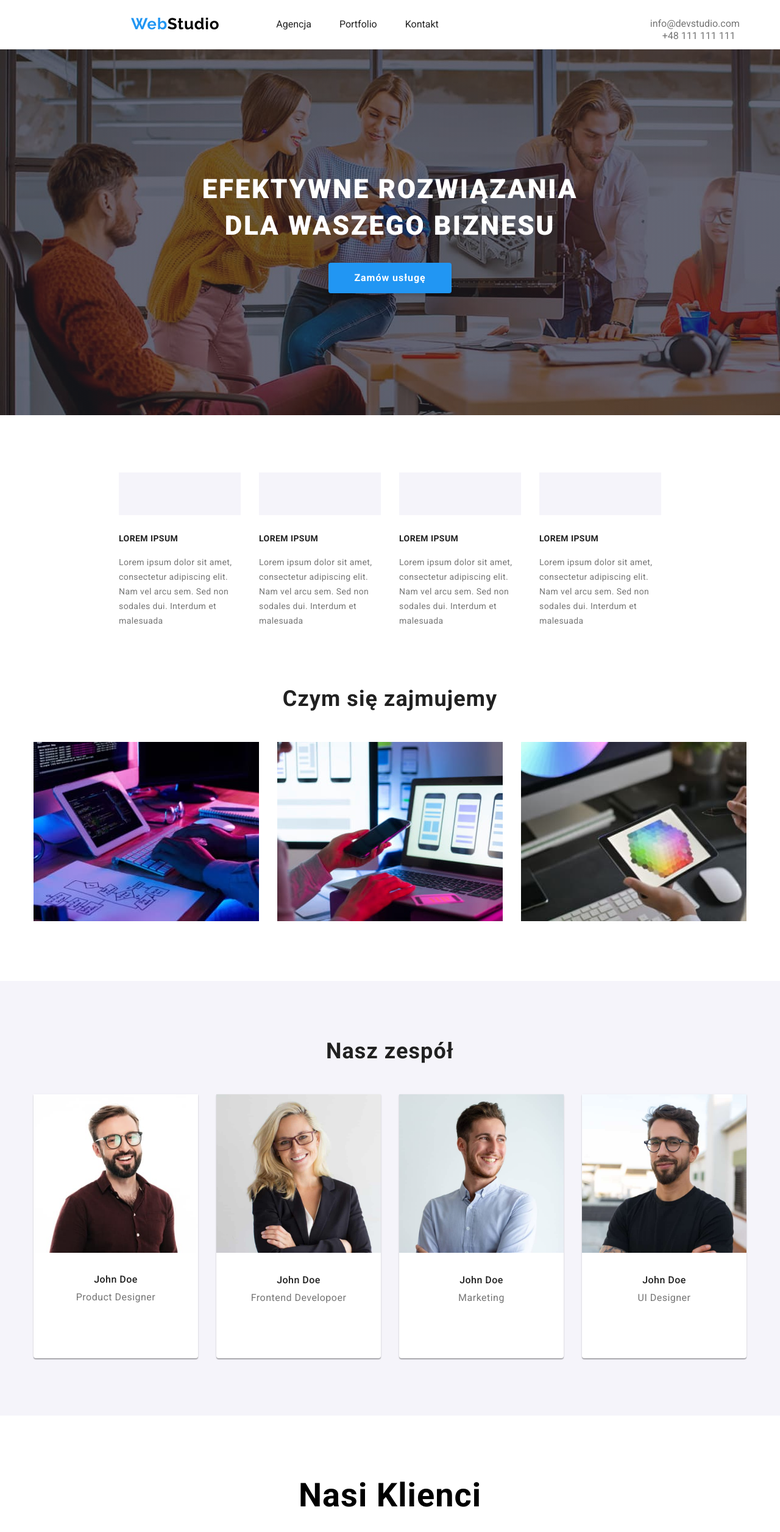
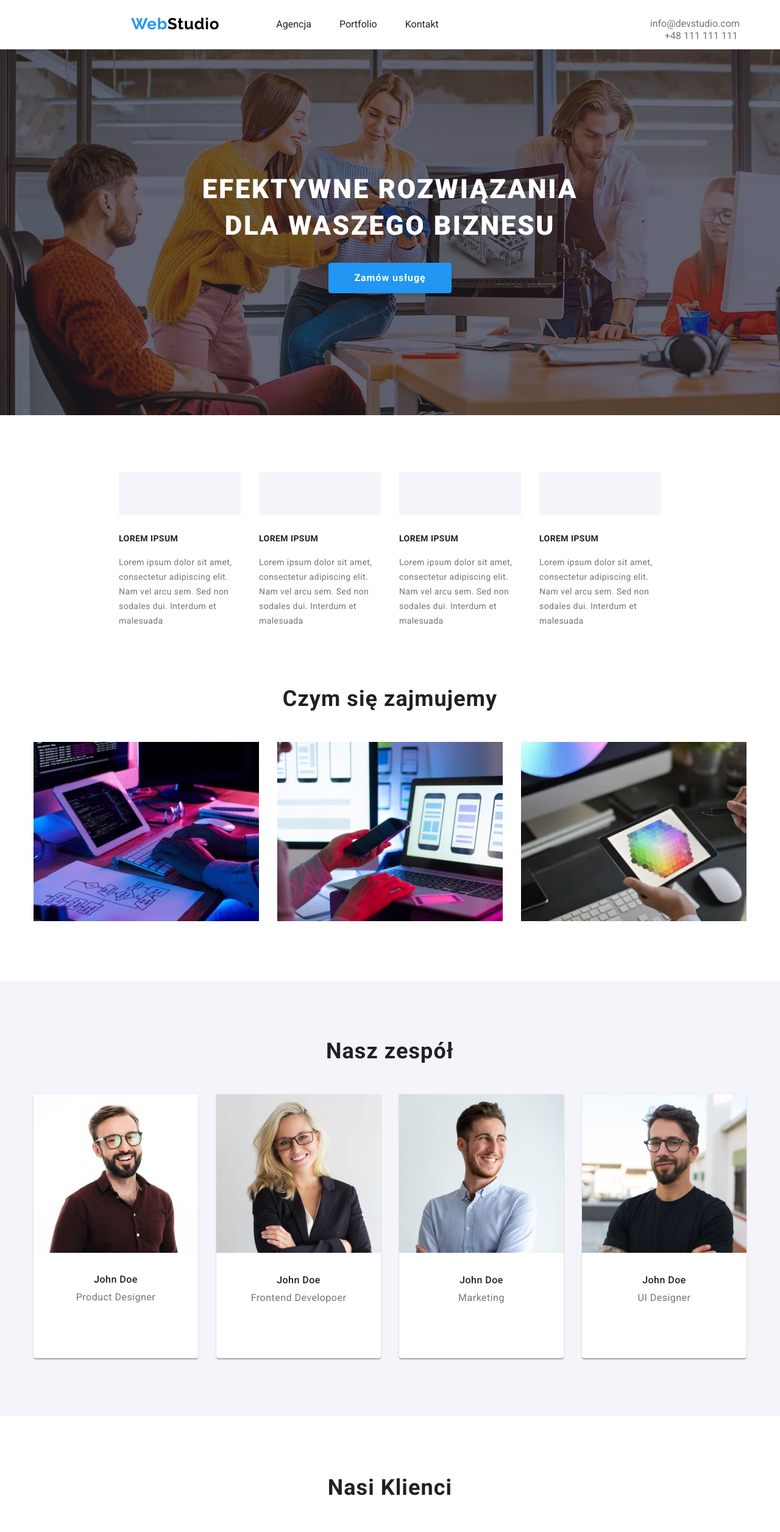
Before and after one commit to sind83/goit-markup-hw-04, a plain HTML site: page index.html in a window 1280 px wide. Shown: the top 2513 px of the page at 61% size. Drawn offline with nearby package versions, Linux system fonts and the light colour scheme.

Commit message:
Poprawa wielkości czcionki
Popriono umiejscowienie klasy our-clients-title

```diff
--- a/index.html
+++ b/index.html
@@ -38,17 +38,19 @@
                     </ul>
                 </nav>
                 <div class="address">
+                    <a href="mailto:info@devstudio.com" class="link">
+                        <svg width="16" height="12" class="icon-address">
+                            <use href="images/icons.svg#icon-envelope"></use>
+                        </svg>
+                        info@devstudio.com</a
+                    >
 
-
-                    <a href="mailto:info@devstudio.com" class="link">
-
-                    <svg width="16" height="12" class="icon-address">
-                        <use href="images/icons.svg#icon-envelope"></use>
-                    </svg> info@devstudio.com</a>
-
-                    <a href="tel:+48111111111" class="link"><svg width="10" height="16" class="icon-address">
-                        <use href="images/icons.svg#icon-smartphone"></use>
-                    </svg>+48 111 111 111</a>
+                    <a href="tel:+48111111111" class="link"
+                        ><svg width="10" height="16" class="icon-address">
+                            <use href="images/icons.svg#icon-smartphone"></use>
+                        </svg>
+                        +48 111 111 111</a
+                    >
                 </div>
             </div>
         </header>
@@ -406,10 +408,10 @@
                 </div>
             </section>
         </main>
-        <!-- Sekcja Nasi kliencji -->
+        <!-- Sekcja Nasi klienci -->
         <section class="container section our-clients">
-            <div class="our-clients-title">
-                <h2>Nasi Klienci</h2>
+            <div>
+                <h2 class="our-clients-title">Nasi Klienci</h2>
             </div>
             <div class="our-clients-items">
                 <ul class="our-clients-box">
```
